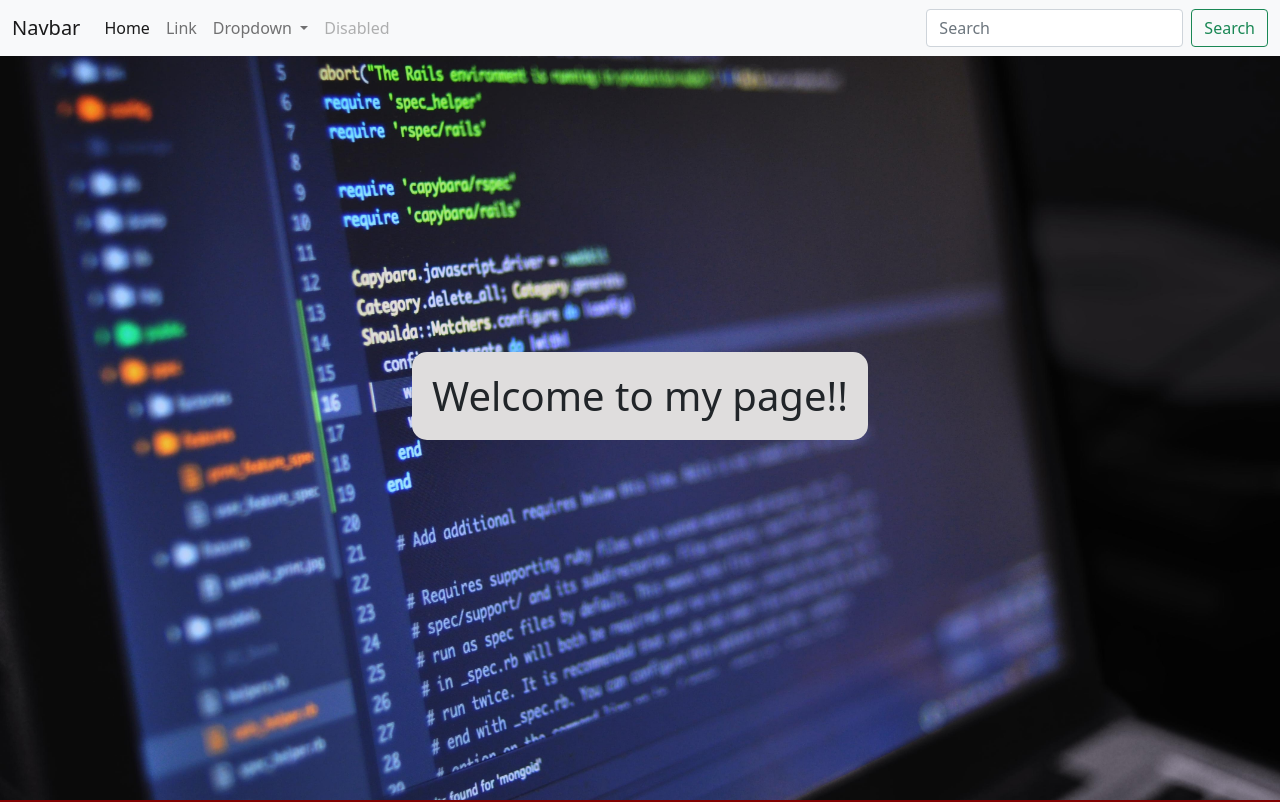
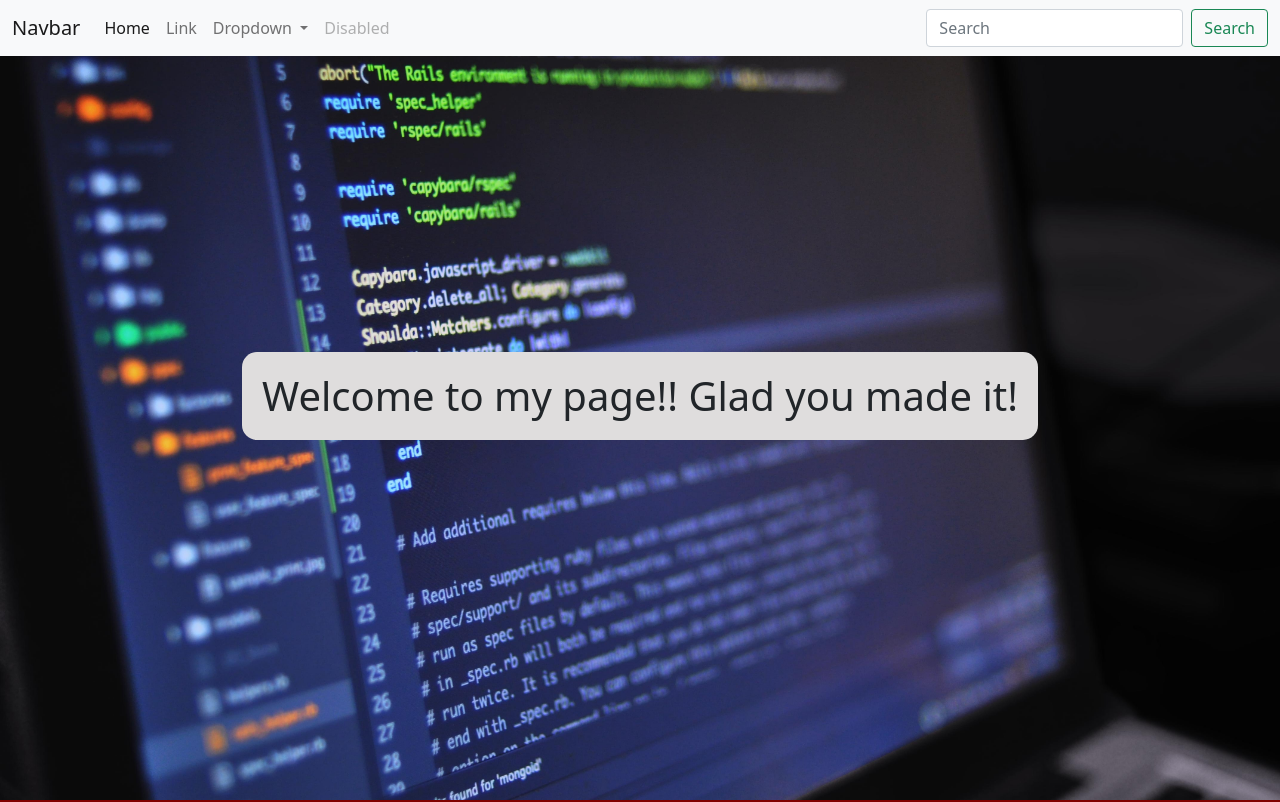
Before and after one commit to jms-1005/parallax, a plain HTML site: page index.html in a window 1280 px wide. Shown: the top 802 px of the page. Drawn offline with nearby package versions, Linux system fonts and the light colour scheme.

Commit message:
Changed welcome message

```diff
--- a/index.html
+++ b/index.html
@@ -50,7 +50,7 @@
       </nav>
 
     <div id="banner">
-        <h1>Welcome to my page!!</h1>
+        <h1>Welcome to my page!! Glad you made it!</h1>
     </div>
 
     <div id="intro">
```
